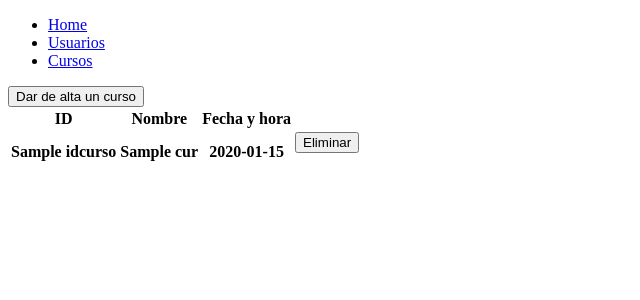
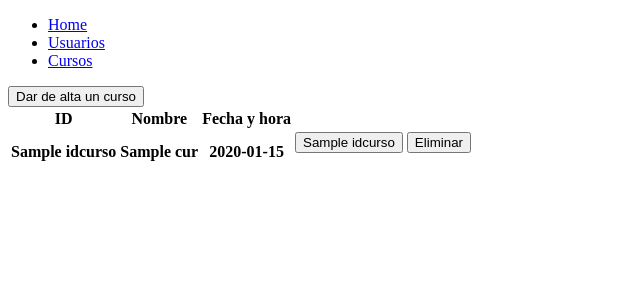
Before and after one commit to gole14/appmooc, a CodeIgniter app: the page made by application/views/admin_cursos.php in a window 1280 px wide. Shown: the top 300 px of the page, without its empty margins (0-640 px from the left). Run offline with CodeIgniter, Linux system fonts and the light colour scheme; tables that the repository leaves empty or names only in its code hold one stand-in row (values such as "Sample post"); the template is opened without the code that fills it: most values are stand-ins (such as "Sample title", 1, 10 or a date in 2020); lists and menus that the app fills with data are empty.

Commit message:
VERSION FINAL 2.1

```diff
--- a/application/views/admin_cursos.php
+++ b/application/views/admin_cursos.php
@@ -50,7 +50,7 @@ defined('BASEPATH') OR exit('No direct script access allowed');
             </th>
             <th>
               <?php echo form_open('main/deleteCurso'); ?>
-              <input type="hidden" value="<?php echo $idcurso ?>" name="idcurso">
+              <input type="submit" value="<?php echo $idcurso ?>" name="idcurso">
 
               <?php echo form_submit(array('value'=>'Eliminar', 'class'=>'btn btn-warning')); ?>
               <?php echo form_close(); ?><br/>
```
